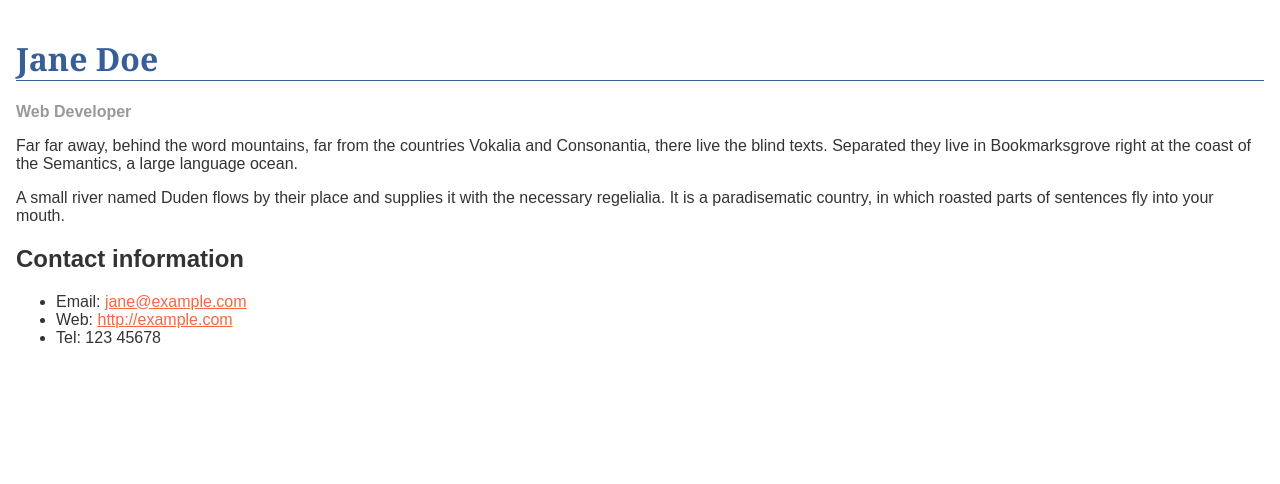
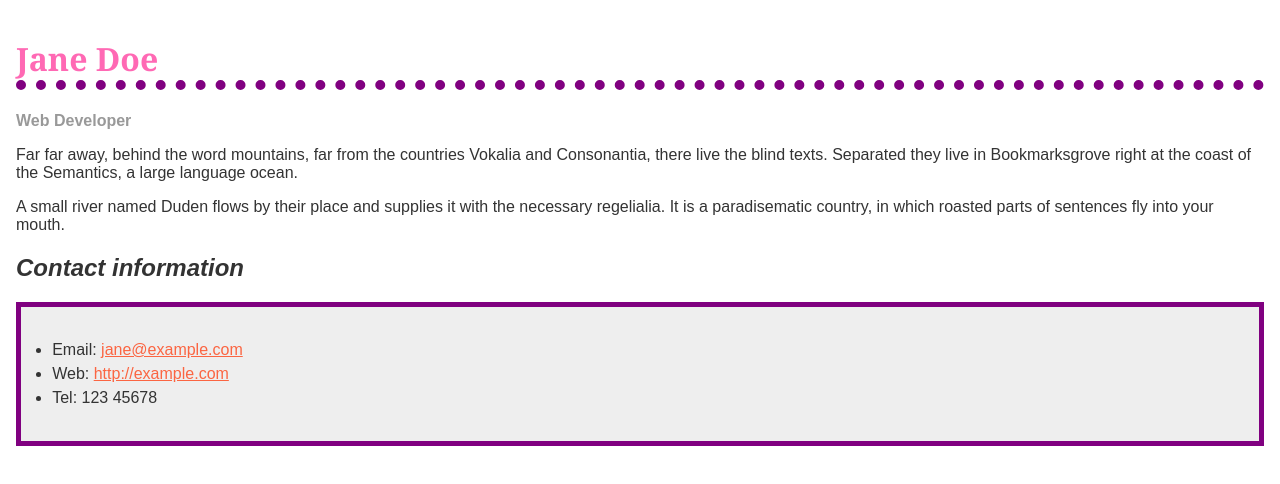
Before and after one commit to MaxyVi/MaxyVi.github.io, a plain HTML site: page assignments/ica4/biog-download.html in a window 1280 px wide. Drawn offline with Linux system fonts and the light colour scheme.

Commit message:
blog ccss styling

```diff
--- a/assignments/ica4/biog-download.html
+++ b/assignments/ica4/biog-download.html
@@ -14,14 +14,24 @@
       }
 
       h1 {
-        color: #375e97;
+        color: hotpink;
         font-size: 2em;
         font-family: Georgia, 'Times New Roman', Times, serif;
-        border-bottom: 1px solid #375e97;
+        border-bottom: 10px dotted purple;
+
       }
 
       h2 {
         font-size: 1.5em;
+        font-style: italic;
+      }
+
+
+      .contact{
+        background-color: #eeeeee;
+        line-height: 150%;
+        border: solid 5px purple;
+        padding:2.5%;
       }
 
       .job-title {
@@ -36,6 +46,7 @@
 
       a:hover {
         text-decoration: none;
+        color: green;
       }
     </style>
   </head>
@@ -50,7 +61,7 @@
     </p>
 
     <h2>Contact information</h2>
-    <ul>
+    <ul class="contact">
       <li>Email:
         <a href="mailto:jane@example.com">jane@example.com</a>
       </li>
```
Also changed, not shown: 1 other file.
